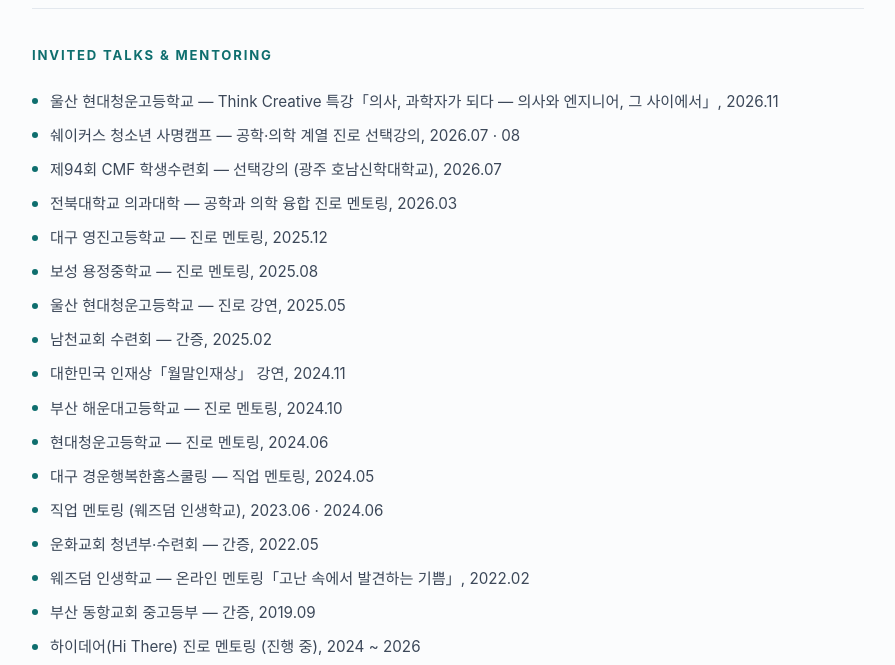
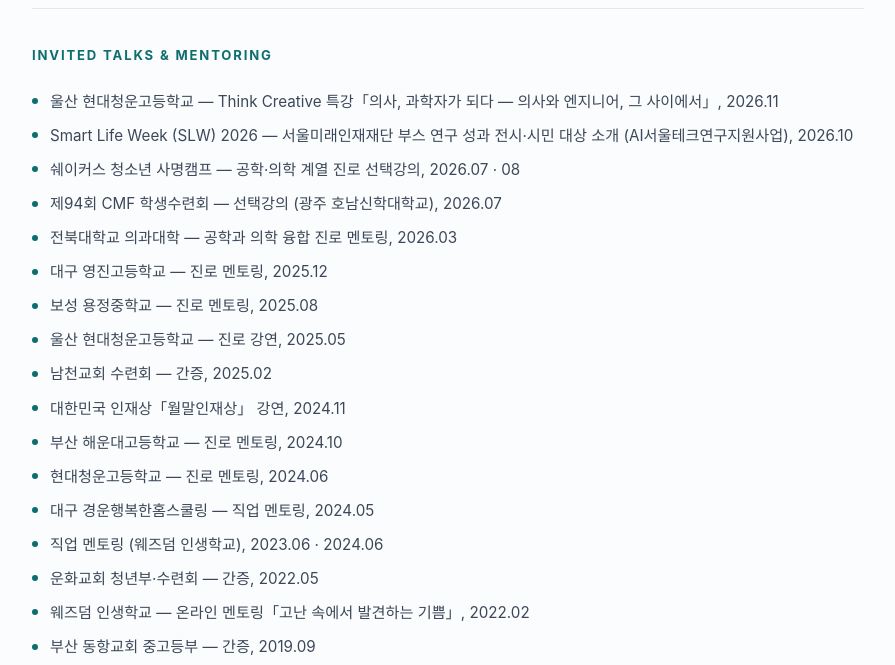
Before and after one commit to comjingue/comjingue.github.io, a plain HTML site: page cv.html in a window 1280 px wide. Shown: the part 4500-5165 px from the top of the page, without its empty margins (192-1087 px from the left). Drawn offline with Linux system fonts and the light colour scheme.

Commit message:
CV: Add Smart Life Week 2026 exhibition (2026.10)
Co-Authored-By: Claude Opus 5.5 <noreply@anthropic.com>

```diff
--- a/cv.html
+++ b/cv.html
@@ -493,6 +493,7 @@
     <h2>Invited Talks &amp; Mentoring</h2>
     <ul class="clean">
       <li>울산 현대청운고등학교 — Think Creative 특강「의사, 과학자가 되다 — 의사와 엔지니어, 그 사이에서」, 2026.11</li>
+      <li>Smart Life Week (SLW) 2026 — 서울미래인재재단 부스 연구 성과 전시·시민 대상 소개 (AI서울테크연구지원사업), 2026.10</li>
       <li>쉐이커스 청소년 사명캠프 — 공학·의학 계열 진로 선택강의, 2026.07 · 08</li>
       <li>제94회 CMF 학생수련회 — 선택강의 (광주 호남신학대학교), 2026.07</li>
       <li>전북대학교 의과대학 — 공학과 의학 융합 진로 멘토링, 2026.03</li>
```
